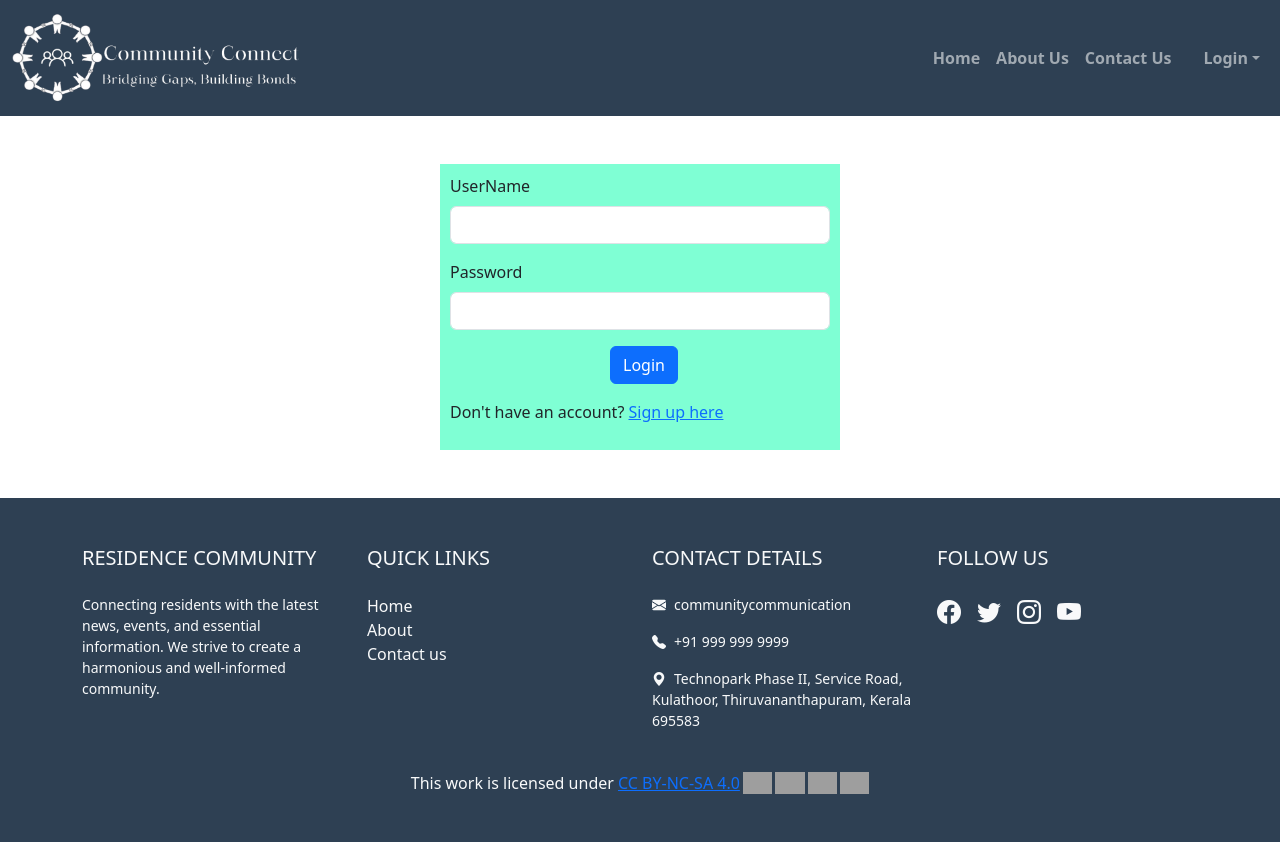
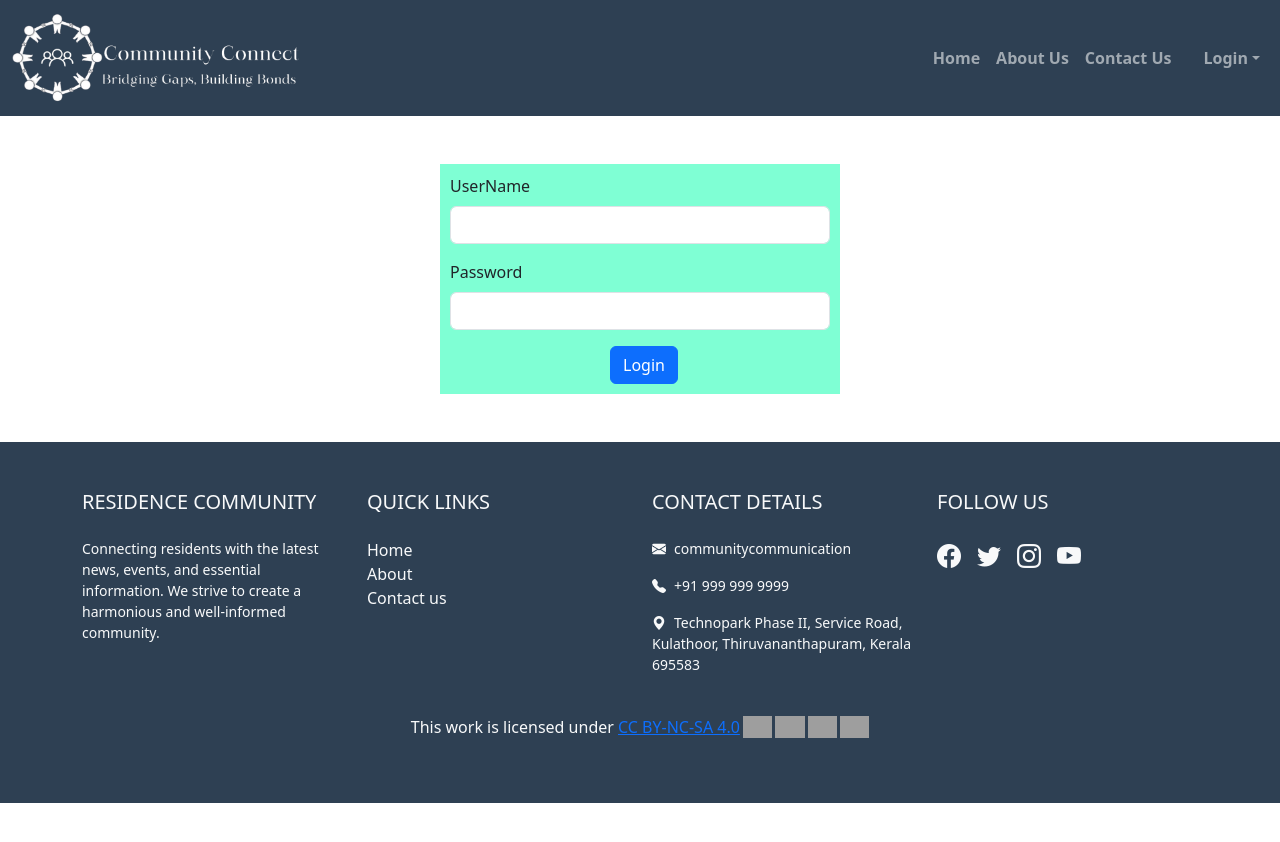
Before and after one commit to 19kummitha/CapstoneFrontEnd, an Angular app in the folder communityWebsite/: page /adminlogin in a window 1280 px wide. Shown: the top 842 px of the page. After the commit the page ends 803 px from the top, so only its background shows below. Built offline with nearby package versions, Linux system fonts and the light colour scheme; grey boxes are pictures that could not be loaded.

Commit message:
images for home page added

```diff
--- a/communityWebsite/src/app/components/adminlogin/adminlogin.component.css
+++ b/communityWebsite/src/app/components/adminlogin/adminlogin.component.css
@@ -1,4 +1,3 @@
-@import "bootstrap/dist/css/bootstrap.css";
 .container{
     width:400px;
     background-color: aquamarine;
--- a/communityWebsite/src/app/components/adminlogin/adminlogin.component.html
+++ b/communityWebsite/src/app/components/adminlogin/adminlogin.component.html
@@ -11,8 +11,6 @@
         <div class="loginbtn">
             <button type="submit" class="btn btn-primary">Login</button>
         </div>
-        <div class="mt-3">
-            <p>Don't have an account? <a routerLink="/signup">Sign up here</a></p>
-          </div>
+
     </form>
 </div>
--- a/communityWebsite/src/app/components/home/home.component.html
+++ b/communityWebsite/src/app/components/home/home.component.html
@@ -46,7 +46,7 @@
     <div class="row">
       <div class="col-md-4 mb-4">
         <div class="card shadow border-light">
-          <img src="/communityWebsite/Assets/onam.png" class="card-img-top" alt="Onam Festivities!">
+          <img src="/assets/onam.png" class="card-img-top" alt="Onam Festivities!">
           <div class="card-body">
             <h5 class="card-title text-dark">Onam Festivities!</h5>
             <p class="card-text text-dark">Onam was a grand celebration this year, thanks to our collective efforts! From creating beautiful pookalams to enjoying the traditional feast, we celebrated this festival of harvest and harmony together. Our united spirit made it an event to remember!</p>
```
Also changed, not shown: communityWebsite/public/assets/onam.png (renamed from communityWebsite/Assets/onam.png).
